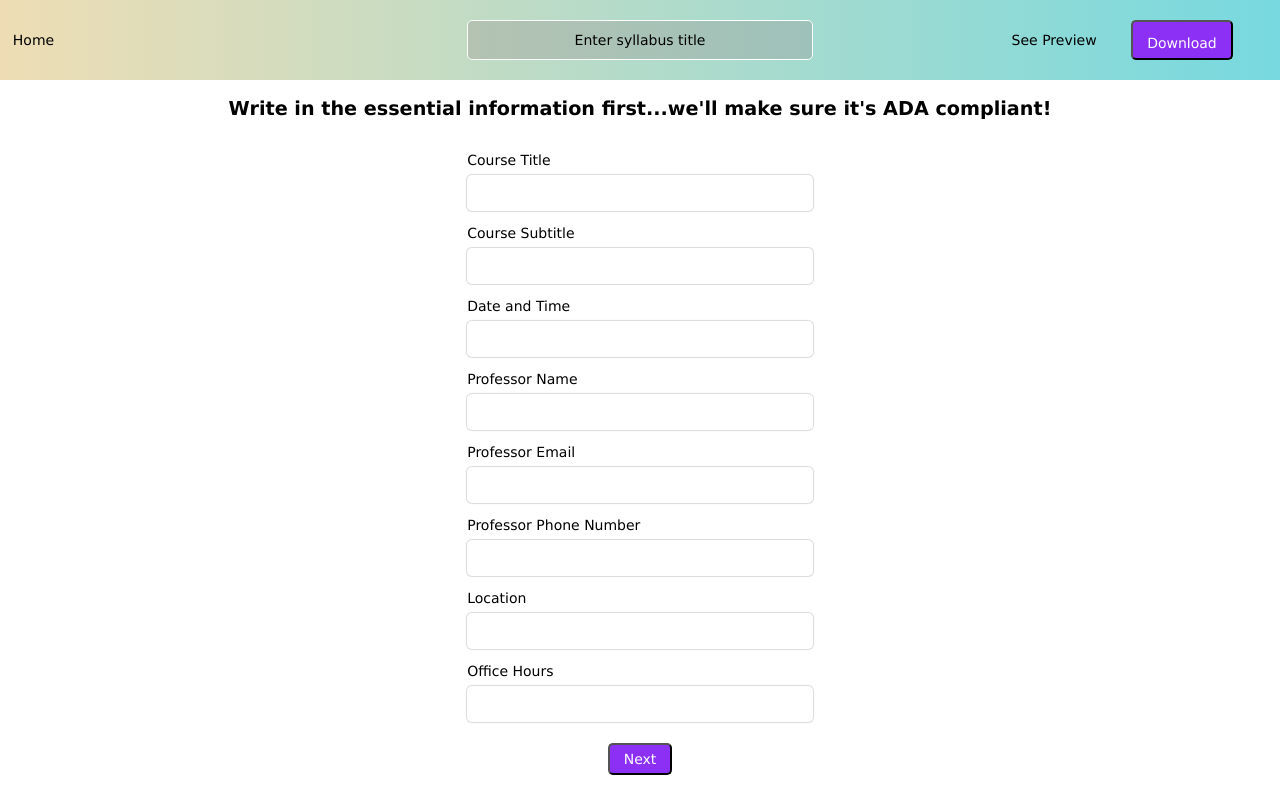
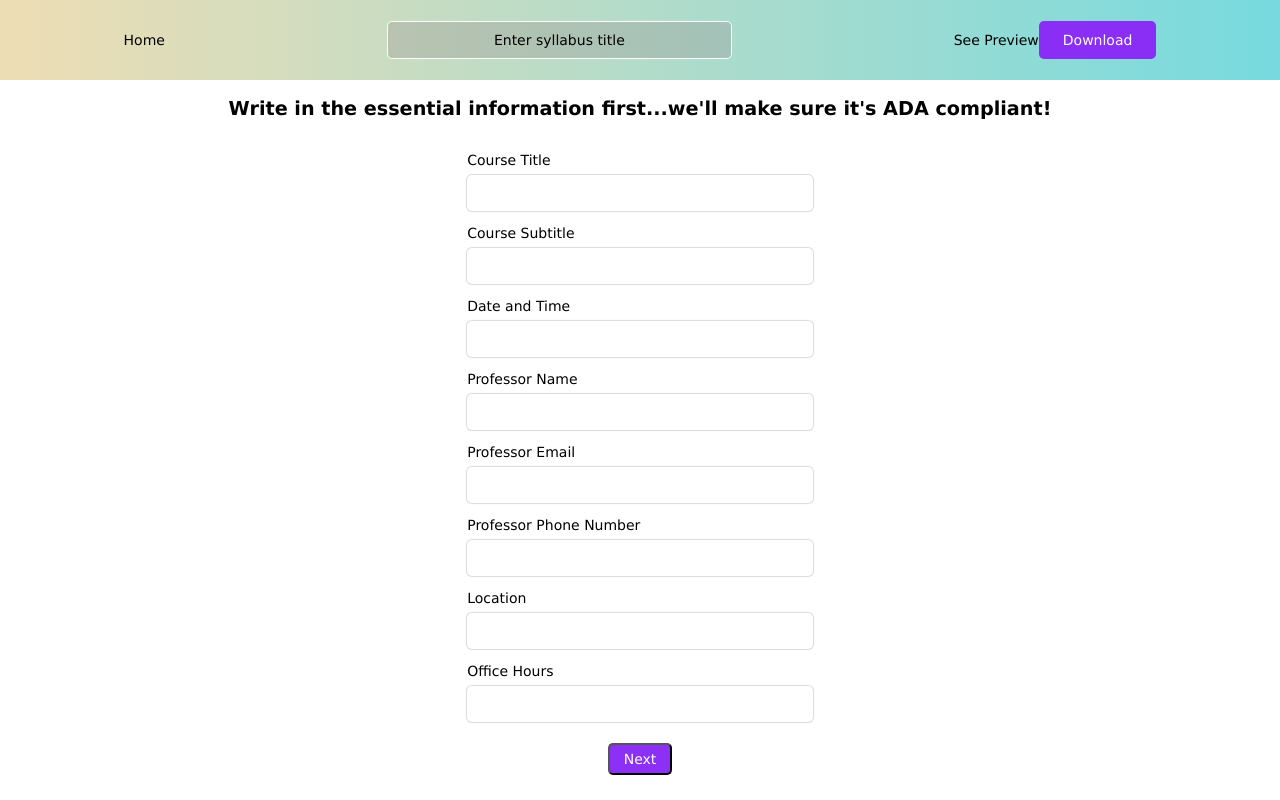
Before and after one commit to Co-Lab-You-Belong-in-Tech/syllabi-frontend, a React (Create React App) app: page /new in a window 1280 px wide. Built offline with nearby package versions, Linux system fonts and the light colour scheme.

Commit message:
Moved CSS to SASS files
Adjusted some previous inserted styles

```diff
--- a/src/css/main.css
+++ b/src/css/main.css
@@ -48,10 +48,101 @@ select {
   font: inherit;
 }
 
+.new-syllabus-navtext {
+  font-size: 0.875rem;
+}
+
+#new-syllabus-titleform {
+  font-size: 0.875rem;
+}
+
+.new-syllabus-download {
+  font-size: 0.875rem;
+  color: white;
+}
+
+#download-h6 {
+  font-size: 0.75rem;
+}
+
 .container {
   width: min(90%, 71.25rem);
   margin: 0 auto;
   overflow: hidden;
 }
 
+#new-syllabus-nav {
+  display: flex;
+  justify-content: space-around;
+  align-items: center;
+  height: 10vh;
+  background: linear-gradient(to right, #eeddb4, #77dadf);
+}
+
+#new-syllabus-titleform {
+  width: 27vw;
+  height: 50%;
+  padding: 0.625rem;
+  border: 1px solid white;
+  border-color: white;
+  border-radius: 5px;
+  background-color: rgba(146, 135, 135, 0.3);
+  text-align: center;
+}
+
+#new-syllabus-downloadcont {
+  display: flex;
+  align-items: center;
+}
+
+.dropdown {
+  position: relative;
+  display: inline-block;
+}
+
+.new-syllabus-download {
+  padding: 0.5rem 1.5rem;
+  border: none;
+  border-radius: 5px;
+  background-color: #8b2ef5;
+}
+
+.dropdown-content {
+  position: absolute;
+  right: 0;
+  display: none;
+  width: 22rem;
+  height: 15rem;
+  background-color: #fafafa;
+  box-shadow: 0 8px 16px 0 rgba(0, 0, 0, 0.2);
+  z-index: 1;
+}
+
+.dropdown:hover .dropdown-content {
+  display: block;
+}
+
+.new-syllabus-dropdown {
+  display: flex;
+  flex-direction: column;
+  justify-content: space-evenly;
+  align-items: center;
+  height: 100%;
+}
+
+#download-h6 {
+  width: 100%;
+  padding-left: 1rem;
+}
+
+.dropdown-choice {
+  display: flex;
+  justify-content: center;
+  align-items: center;
+  width: 93%;
+  height: 23%;
+  border: 1px solid black;
+  border-radius: 5px;
+}
+
 /*# sourceMappingURL=main.css.map */
--- a/src/index.css
+++ b/src/index.css
@@ -1,8 +1,8 @@
-body {
+/* body {
     margin: 0;
-  font-family: -apple-system, BlinkMacSystemFont, 'Segoe UI', 'Roboto', 'Oxygen',
-    'Ubuntu', 'Cantarell', 'Fira Sans', 'Droid Sans', 'Helvetica Neue',
-    sans-serif;
+    font-family: -apple-system, BlinkMacSystemFont, 'Segoe UI', 'Roboto',
+        'Oxygen', 'Ubuntu', 'Cantarell', 'Fira Sans', 'Droid Sans',
+        'Helvetica Neue', sans-serif;
     -webkit-font-smoothing: antialiased;
     -moz-osx-font-smoothing: grayscale;
 }
@@ -10,66 +10,16 @@ body {
 code {
     font-family: source-code-pro, Menlo, Monaco, Consolas, 'Courier New',
         monospace;
-}
+} */
 
 /* New Syllabus */
 
+/* I don't think we need this style since I have a body reset of min-height 100vh */
 #new-syllabus-cont {
     height: 100vh;
 }
 
-#new-syllabus-nav {
-  background: linear-gradient(to right, #EEDDB4, #77D9DF);
-  height: 10vh;
-  display: flex;
-  align-items: center;
-  justify-content: space-between;
-}
-
-.new-syllabus-navdivs {
-  height: 100%;
-  width: 33.3333%;
-  display: flex;
-  align-items: center;
-}
-
-.new-syllabus-navtext {
-  font-size: 14px;
-}
-
-#new-syllabus-titleform {
-  border: 1px solid white;
-  border-color: white;
-  padding: 10px;
-  border-radius: 5px;
-  background-color:rgba(147, 135, 135, 0.3);
-  width: 27vw;
-  height: 50%;
-  text-align: center;
-  font-size: 14px;
-}
-
-#new-syllabus-downloadcont {
-  display: flex;
-  justify-content: space-evenly;
-  align-items: center;
-  width: 70%;
-  height: 65%;
-}
-
-.new-syllabus-download {
-  height: 5vh;
-  width: 8vw;
-  background-color: #8C30F5;
-  border-color: 1px solid #8C30F5;
-  padding: 10px;
-  border-radius: 5px;
-  font-size: 14px;
-  color: white;
-}
-
-
-
+/* I don't see an id of dropdown?? There's a class of dropdown though. */
 #dropdown: {
     padding-top: 25%;
     border: 1px solid red !important;
@@ -77,58 +27,7 @@ code {
     display: inline-block;
 }
 
-.dropdown {
-  position: relative;
-  display: inline-block;
-}
-
-.dropdown-content {
-  display: none;
-  position: absolute;
-  background-color: #f9f9f9;
-  width: 350px;
-  height: 240px;
-  box-shadow: 0px 8px 16px 0px rgba(0,0,0,0.2);
-  z-index: 1;
-  right: 0;
-}
-
-
-.dropdown:hover .dropdown-content {
-  display: block;
-}
-
-.new-syllabus-dropdown {
-  display: flex;
-  height: 100%;
-  justify-content: space-evenly;
-  flex-direction: column;
-  align-items: center;
-}
-
-#download-h6 {
-  display: flex;
-  align-items: flex-end;
-  justify-content: flex-start;
-  padding-left: 5%;
-  height: 18.33%;
-  width: 100%;
-}
-
-.dropdown-choice {
-  border: 1px solid black;
-  border-radius: 5px;
-  border-width:thin;
-  width: 93%;
-  display: flex;
-  justify-content: center;
-  align-items: center;
-  height: 23%;
-
-}
-
 /* Heading */
-
 #heading-cont {
     display: flex;
     justify-content: center;
@@ -172,14 +71,14 @@ code {
     border-radius: 5px;
     height: 4.5vh;
     border: none;
-  box-shadow: 0px 0px 1px 1px rgba(0, 0, 0, 0.15)
+    box-shadow: 0px 0px 1px 1px rgba(0, 0, 0, 0.15);
 }
 
 .new-syllabus-nextbtn {
     height: 4vh;
     width: 5vw;
-  background-color: #8C30F5;
-  border-color: 1px solid #8C30F5;
+    background-color: #8c30f5;
+    border-color: 1px solid #8c30f5;
     padding: 10px;
     border-radius: 5px;
     font-size: 14px;
--- a/src/scss/base/_typography.scss
+++ b/src/scss/base/_typography.scss
@@ -12,3 +12,20 @@ textarea,
 select {
     font: inherit;
 }
+
+.new-syllabus-navtext {
+    font-size: 0.875rem;
+}
+
+#new-syllabus-titleform {
+    font-size: 0.875rem;
+}
+
+.new-syllabus-download {
+    font-size: 0.875rem;
+    color: white;
+}
+
+#download-h6 {
+    font-size: 0.75rem;
+}
--- a/src/scss/components/_buttons.scss
+++ b/src/scss/components/_buttons.scss
@@ -1 +1,51 @@
 @use '../abstracts' as *;
+
+.dropdown {
+    position: relative;
+    display: inline-block;
+}
+
+.new-syllabus-download {
+    padding: 0.5rem 1.5rem;
+    border: none;
+    border-radius: 5px;
+    background-color: $color-primary;
+}
+
+.dropdown-content {
+    position: absolute;
+    right: 0;
+    display: none;
+    width: 22rem;
+    height: 15rem;
+    background-color: $color-light-gray;
+    box-shadow: 0 8px 16px 0 rgba(0, 0, 0, 0.2);
+    z-index: 1;
+}
+
+.dropdown:hover .dropdown-content {
+    display: block;
+}
+
+.new-syllabus-dropdown {
+    display: flex;
+    flex-direction: column;
+    justify-content: space-evenly;
+    align-items: center;
+    height: 100%;
+}
+
+#download-h6 {
+    width: 100%;
+    padding-left: 1rem;
+}
+
+.dropdown-choice {
+    display: flex;
+    justify-content: center;
+    align-items: center;
+    width: 93%;
+    height: 23%;
+    border: 1px solid black;
+    border-radius: 5px;
+}
--- /dev/null
+++ b/src/scss/layout/_syllabus-nav.scss
@@ -0,0 +1,29 @@
+@use '../abstracts' as *;
+
+#new-syllabus-nav {
+    display: flex;
+    justify-content: space-around;
+    align-items: center;
+    height: 10vh;
+    background: linear-gradient(
+        to right,
+        $color-gradient-light,
+        $color-gradient-dark
+    );
+}
+
+#new-syllabus-titleform {
+    width: 27vw;
+    height: 50%;
+    padding: 0.625rem;
+    border: 1px solid white;
+    border-color: white;
+    border-radius: 5px;
+    background-color: $color-dark-gray;
+    text-align: center;
+}
+
+#new-syllabus-downloadcont {
+    display: flex;
+    align-items: center;
+}
--- a/src/scss/main.scss
+++ b/src/scss/main.scss
@@ -5,7 +5,8 @@
 
 @use 'layout/header';
 @use 'layout/footer';
-@use 'layout/navigation';
+@use 'layout/main-nav';
+@use 'layout/syllabus-nav';
 @use 'layout/grid';
 @use 'layout/forms';
 
@@ -13,3 +14,4 @@
 @use 'components/modal';
 
 @use 'pages/home';
+@use 'pages/syllabus';
```
Also changed, not shown: src/scss/abstracts/_variables.scss (+8 -0 lines), 1 other file (tests, documents, lock files or other folders). Lines whose indentation alone changed are shown as unchanged.
